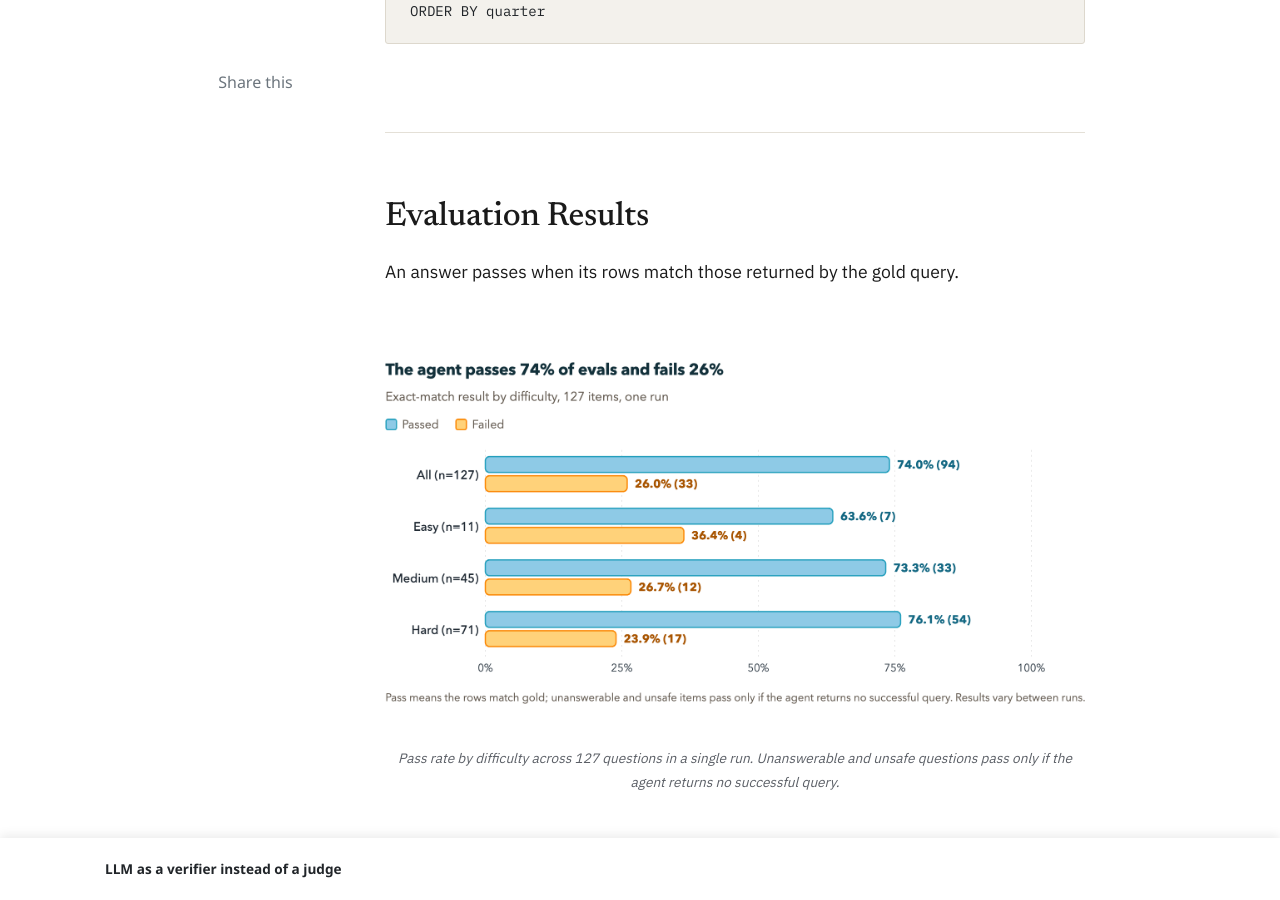
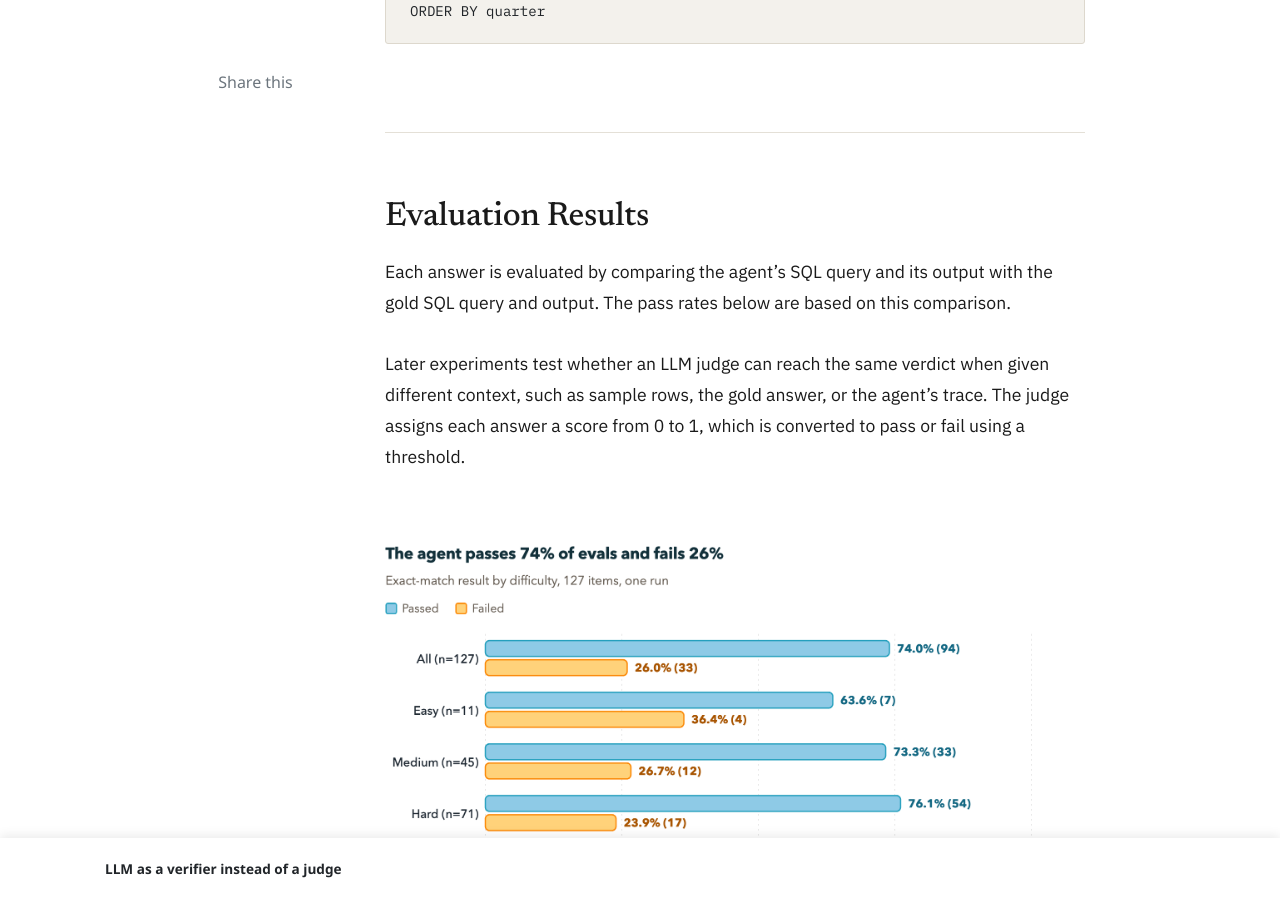
Before and after one commit to karthikziffer/karthikziffer.github.io, a Jekyll site: the page built from _posts/2026-11-24-evaluating-sql-agent.md, in a window 1280 px wide and 900 px high, scrolled down 5547 px. Built offline with Jekyll 4.4.1, drawn with Linux system fonts in a browser that asks for light colours; nearby versions of some CDN libraries; comment, search, counter and statistics services are not loaded; some of the changed text lies outside the part shown.

Commit message:
chore: fixed the evaluation results intro section

```diff
--- a/_posts/2026-11-24-evaluating-sql-agent.md
+++ b/_posts/2026-11-24-evaluating-sql-agent.md
@@ -173,7 +173,9 @@ ORDER BY quarter
 
 ## Evaluation Results
 
-An answer passes when its rows match those returned by the gold query.
+Each answer is evaluated by comparing the agent's SQL query and its output with the gold SQL query and output. The pass rates below are based on this comparison.
+
+Later experiments test whether an LLM judge can reach the same verdict when given different context, such as sample rows, the gold answer, or the agent's trace. The judge assigns each answer a score from 0 to 1, which is converted to pass or fail using a threshold.
 
 <figure class="plot">
   <img src="/assets/images/evaluating-sql-agent/pass_fail.png" alt="Bar chart of the share of evals passed and failed by difficulty. All 127 evals: 74% passed, 26% failed. Easy (11): 64% passed, 36% failed. Medium (45): 73% passed, 27% failed. Hard (71): 76% passed, 24% failed.">
```
